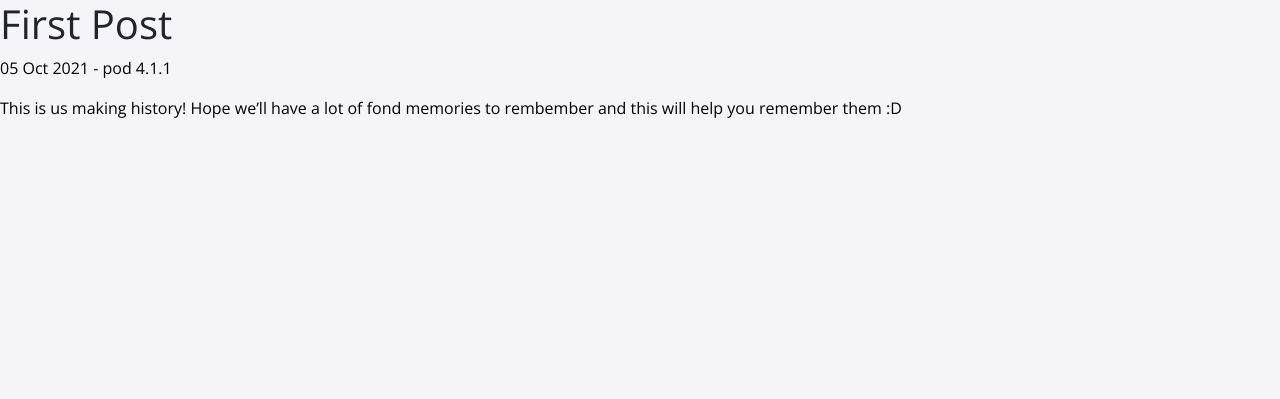
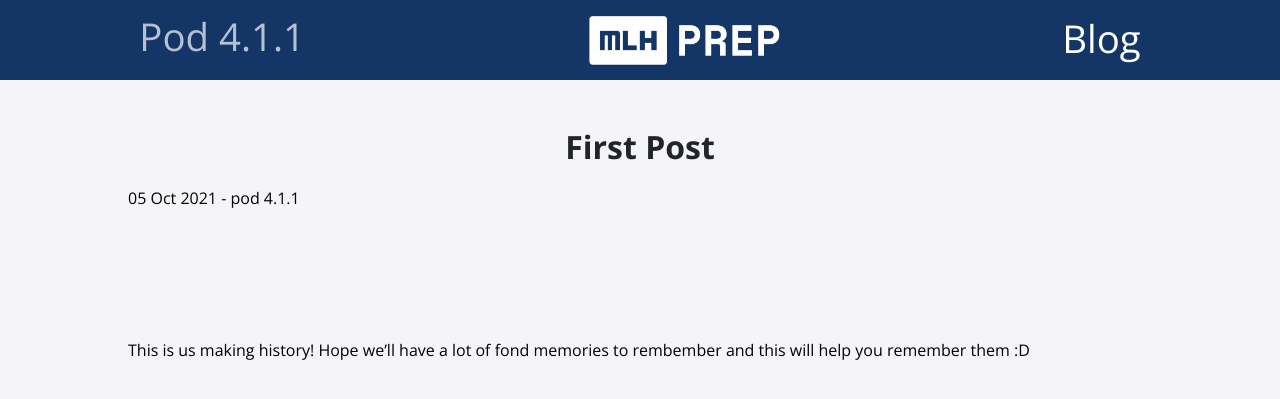
Before and after one commit to MLH-Fellowship/pod-4.1.1-portfolio, a Jekyll site: the page built from _posts/2021-10-05-first-post.md, in a window 1280 px wide. Shown: the top 399 px of the page. Built offline with Jekyll 4.4.1, drawn with Linux system fonts in a browser that asks for light colours; nearby versions of some CDN libraries.

Commit message:
complete UI

```diff
--- a/_includes/navbar.html
+++ b/_includes/navbar.html
@@ -5,7 +5,7 @@
   <div class="nav-content">
     <div class="nav-logo">
       <a href="{{ '/' | relative_url }}">
-        <img src="./assets/img/mlh-prep.png" />
+        <img src="/assets/img/mlh-prep.png" />
       </a>
     </div>
   </div>
--- a/_layouts/post.html
+++ b/_layouts/post.html
@@ -1,10 +1,12 @@
 ---
 layout: default
 ---
-<div>
-<h1>{{ page.title }}</h1>
 
-<p class="blog-text">{{ page.date | date_to_string }} - {{ page.author }}</p>
+{% include navbar.html %}
+<div class="blog-text">
+<h2>{{ page.title }}</h1>
+
+<p >{{ page.date | date_to_string }} - {{ page.author }}</p>
 </div>
 <div class="blog-text">
 {{ content }}
--- a/_sass/all.scss
+++ b/_sass/all.scss
@@ -103,3 +103,9 @@
 .footer-links-header {
   color: var(--color-footer-link-header);
 }
+
+.blog-text {
+  margin-top: 10%;
+  margin-left: 10%;
+  width: 80%;
+}
--- a/_sass/blog.scss
+++ b/_sass/blog.scss
@@ -1,6 +1,6 @@
 .head {
     margin-top: 10%;
-    margin-left: 10%;
+    margin-left: 20%;
     font-weight: 900;
     color: #133667 !important;
 }
@@ -11,12 +11,13 @@
 
 ul {
     list-style-type: none;
-    align-content:center;
+    margin-left: 10%;
 }
 li {
     border: 1px solid black;
     width: 80%;
     border-radius: 5px;
+    justify-self: center;
     align-items: center;
     margin: 20px;
     background-color: var(--color-card);
```
